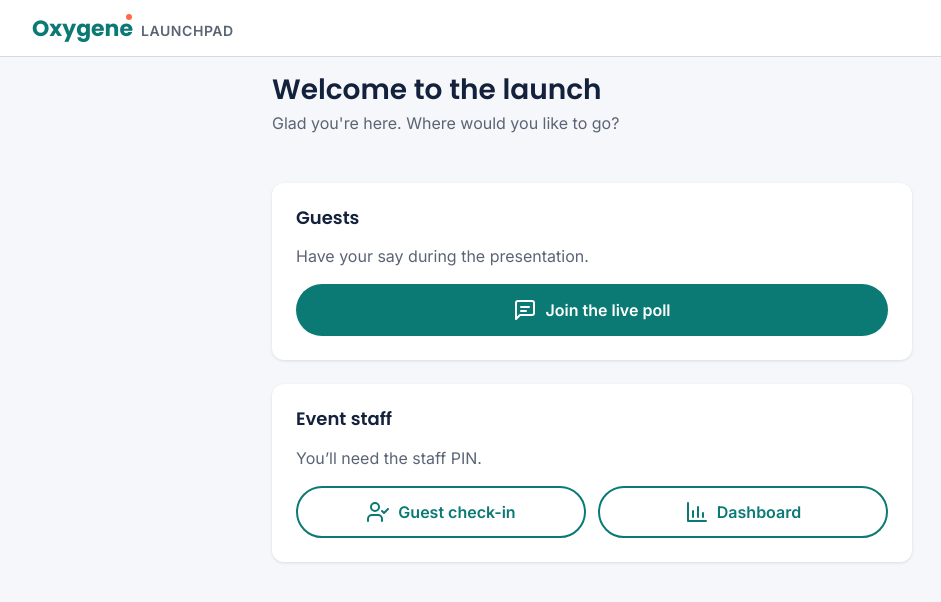
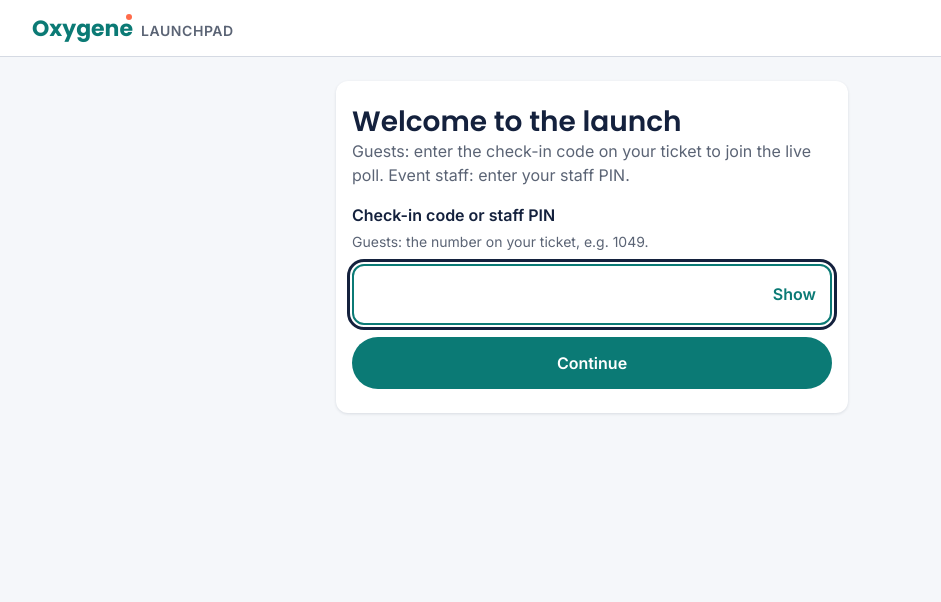
Before and after one commit to iankaranja13/Oxygene-Assessment, a React (Vite) app: page / in a window 1280 px wide. Shown: the top 602 px of the page, without its empty margins (48-989 px from the left). Built offline with nearby package versions, Linux system fonts and the light colour scheme.

Commit message:
feat: welcome screen routes each role to only its own screens

```diff
--- a/src/components/AppShell.jsx
+++ b/src/components/AppShell.jsx
@@ -1,7 +1,8 @@
 // Layout used by every route: header, main content area (<Outlet />) and, for staff only, the bottom nav.
-import { Outlet } from 'react-router';
+import { Outlet, useNavigate } from 'react-router';
 import { useStaffAccess } from '../hooks/useStaffAccess.js';
-import { ROLE_LABELS } from '../lib/staffAccess.js';
+import { ROUTES } from '../lib/constants.js';
+import { ROLE_LABELS, staffRoutesForRole } from '../lib/staffAccess.js';
 import Badge from './Badge.jsx';
 import styles from './AppShell.module.css';
 import BottomNav from './BottomNav.jsx';
@@ -13,6 +14,14 @@ const MAIN_CONTENT_ID = 'main-content';
 
 export default function AppShell() {
   const { role, isStaff, lock } = useStaffAccess();
+  const navigate = useNavigate();
+  // A nav with one item is pointless, so ushers (check-in only) don't get one.
+  const showNav = staffRoutesForRole(role).length > 1;
+
+  function lockAndLeave() {
+    lock();
+    navigate(ROUTES.home);
+  }
 
   return (
     <>
@@ -29,7 +38,7 @@ export default function AppShell() {
               <button
                 type="button"
                 className={styles.lockButton}
-                onClick={lock}
+                onClick={lockAndLeave}
                 aria-label="Lock staff screens on this device"
               >
                 <LockIcon size={18} />
@@ -43,11 +52,11 @@ export default function AppShell() {
       <main
         id={MAIN_CONTENT_ID}
         tabIndex={-1}
-        className={[styles.main, isStaff && styles.withNav].filter(Boolean).join(' ')}
+        className={[styles.main, showNav && styles.withNav].filter(Boolean).join(' ')}
       >
         <Outlet />
       </main>
-      {isStaff && <BottomNav role={role} />}
+      {showNav && <BottomNav role={role} />}
     </>
   );
 }
--- a/src/components/BottomNav.jsx
+++ b/src/components/BottomNav.jsx
@@ -1,26 +1,24 @@
-// Staff navigation. Only rendered once a device is unlocked, and only shows the screens
-// that role may open: ushers get Check-in and Poll; organizers also get Dashboard.
+// Staff navigation between the screens a role may open. Ushers have a single screen, so
+// AppShell doesn't show a nav for them; organizers get Dashboard and Check-in.
+// Attendees never see it.
 import { NavLink } from 'react-router';
 import { ROUTES } from '../lib/constants.js';
-import { ROUTE_ROLES, canAccess } from '../lib/staffAccess.js';
+import { staffRoutesForRole } from '../lib/staffAccess.js';
 import styles from './BottomNav.module.css';
-import { CheckInIcon, DashboardIcon, PollIcon } from './icons.jsx';
+import { CheckInIcon, DashboardIcon } from './icons.jsx';
 
-const NAV_ITEMS = [
-  { to: ROUTES.usher, label: 'Check-in', Icon: CheckInIcon },
-  { to: ROUTES.poll, label: 'Poll', Icon: PollIcon },
-  { to: ROUTES.organizer, label: 'Dashboard', Icon: DashboardIcon },
-];
+const NAV_ITEMS = {
+  [ROUTES.organizer]: { label: 'Dashboard', Icon: DashboardIcon },
+  [ROUTES.usher]: { label: 'Check-in', Icon: CheckInIcon },
+};
 
 export default function BottomNav({ role }) {
-  // Public routes (like Poll) have no required role, so every staff member sees them.
-  const visibleItems = NAV_ITEMS.filter(
-    ({ to }) => !ROUTE_ROLES[to] || canAccess(role, ROUTE_ROLES[to]),
-  );
   return (
     <nav className={styles.nav} aria-label="Staff navigation">
       <ul className={styles.list}>
-        {visibleItems.map(({ to, label, Icon }) => (
+        {staffRoutesForRole(role).map((to) => {
+          const { label, Icon } = NAV_ITEMS[to];
+          return (
             <li key={to}>
               {/* NavLink sets aria-current="page" on the active link automatically. */}
               <NavLink
@@ -33,7 +31,8 @@ export default function BottomNav({ role }) {
                 {label}
               </NavLink>
             </li>
-        ))}
+          );
+        })}
       </ul>
     </nav>
   );
--- a/src/features/home/HomePage.jsx
+++ b/src/features/home/HomePage.jsx
@@ -1,45 +1,77 @@
-// Landing screen: sends guests to the poll and staff to check-in or the dashboard.
-import { LinkButton } from '../../components/Button.jsx';
+// Welcome screen at "/". One box: guests type their check-in code, staff type their PIN,
+// and each is taken to their own screen. Returning visitors get a "continue" button.
+import { Button, LinkButton } from '../../components/Button.jsx';
 import { CheckInIcon, DashboardIcon, PollIcon } from '../../components/icons.jsx';
-import PageHeader from '../../components/PageHeader.jsx';
+import SignInForm from '../../components/SignInForm.jsx';
+import { useAttendeeCode } from '../../hooks/useAttendeeCode.js';
+import { usePageTitle } from '../../hooks/usePageTitle.js';
+import { useStaffAccess } from '../../hooks/useStaffAccess.js';
 import { ROUTES } from '../../lib/constants.js';
+import { HOME_ROUTE_FOR_ROLE } from '../../lib/signIn.js';
+import { ROLE_LABELS, STAFF_ROLES } from '../../lib/staffAccess.js';
 import styles from './HomePage.module.css';
 
+const STAFF_DESTINATIONS = {
+  [STAFF_ROLES.USHER]: { label: 'Go to guest check-in', Icon: CheckInIcon },
+  [STAFF_ROLES.ORGANIZER]: { label: 'Open the dashboard', Icon: DashboardIcon },
+};
+
 export default function HomePage() {
+  usePageTitle('Welcome');
+  const { role, lock } = useStaffAccess();
+  const attendee = useAttendeeCode();
+
+  if (role) {
+    const { label, Icon } = STAFF_DESTINATIONS[role];
+    return (
+      <div className={styles.page}>
+        <section className={styles.card} aria-labelledby="welcome-title">
+          <h1 id="welcome-title" className={styles.title}>
+            Welcome back
+          </h1>
+          <p className={styles.cardText}>
+            You&rsquo;re signed in as {ROLE_LABELS[role].toLowerCase()} on this device.
+          </p>
+          <LinkButton to={HOME_ROUTE_FOR_ROLE[role]} fullWidth>
+            <Icon />
+            {label}
+          </LinkButton>
+          <Button variant="secondary" fullWidth onClick={lock}>
+            Sign out
+          </Button>
+        </section>
+      </div>
+    );
+  }
+
+  if (attendee.code) {
+    return (
+      <div className={styles.page}>
+        <section className={styles.card} aria-labelledby="welcome-title">
+          <h1 id="welcome-title" className={styles.title}>
+            Welcome back
+          </h1>
+          <p className={styles.cardText}>
+            You&rsquo;re signed in with check-in code <strong>{attendee.code}</strong>.
+          </p>
+          <LinkButton to={ROUTES.poll} fullWidth>
+            <PollIcon />
+            Go to the live poll
+          </LinkButton>
+          <Button variant="secondary" fullWidth onClick={attendee.forget}>
+            Not you? Sign out
+          </Button>
+        </section>
+      </div>
+    );
+  }
+
   return (
     <div className={styles.page}>
-      <PageHeader
+      <SignInForm
         title="Welcome to the launch"
-        description="Glad you're here. Where would you like to go?"
+        intro="Guests: enter the check-in code on your ticket to join the live poll. Event staff: enter your staff PIN."
       />
-
-      <section className={styles.card} aria-labelledby="guests-title">
-        <h2 id="guests-title" className={styles.cardTitle}>
-          Guests
-        </h2>
-        <p className={styles.cardText}>Have your say during the presentation.</p>
-        <LinkButton to={ROUTES.poll} fullWidth>
-          <PollIcon />
-          Join the live poll
-        </LinkButton>
-      </section>
-
-      <section className={styles.card} aria-labelledby="staff-title">
-        <h2 id="staff-title" className={styles.cardTitle}>
-          Event staff
-        </h2>
-        <p className={styles.cardText}>You&rsquo;ll need the staff PIN.</p>
-        <div className={styles.staffLinks}>
-          <LinkButton to={ROUTES.usher} variant="secondary">
-            <CheckInIcon />
-            Guest check-in
-          </LinkButton>
-          <LinkButton to={ROUTES.organizer} variant="secondary">
-            <DashboardIcon />
-            Dashboard
-          </LinkButton>
-        </div>
-      </section>
     </div>
   );
 }
--- a/src/features/home/HomePage.module.css
+++ b/src/features/home/HomePage.module.css
@@ -1,34 +1,22 @@
 .page {
-  max-width: var(--content-max-width);
+  max-width: 32rem;
   margin: 0 auto;
-  display: grid;
-  gap: var(--space-6);
+  padding-top: var(--space-2);
 }
 
 .card {
   display: grid;
   gap: var(--space-4);
-  padding: var(--space-6);
+  padding: var(--space-6) var(--space-4);
   background: var(--color-card);
   border-radius: var(--radius-card);
   box-shadow: var(--shadow-card);
 }
 
-.cardTitle {
-  font-size: var(--text-lg);
+.title {
+  font-size: var(--text-2xl);
 }
 
 .cardText {
   color: var(--color-muted);
 }
-
-.staffLinks {
-  display: grid;
-  gap: var(--space-3);
-}
-
-@media (min-width: 30rem) {
-  .staffLinks {
-    grid-template-columns: 1fr 1fr;
-  }
-}
```
Lines whose indentation alone changed are shown as unchanged.
